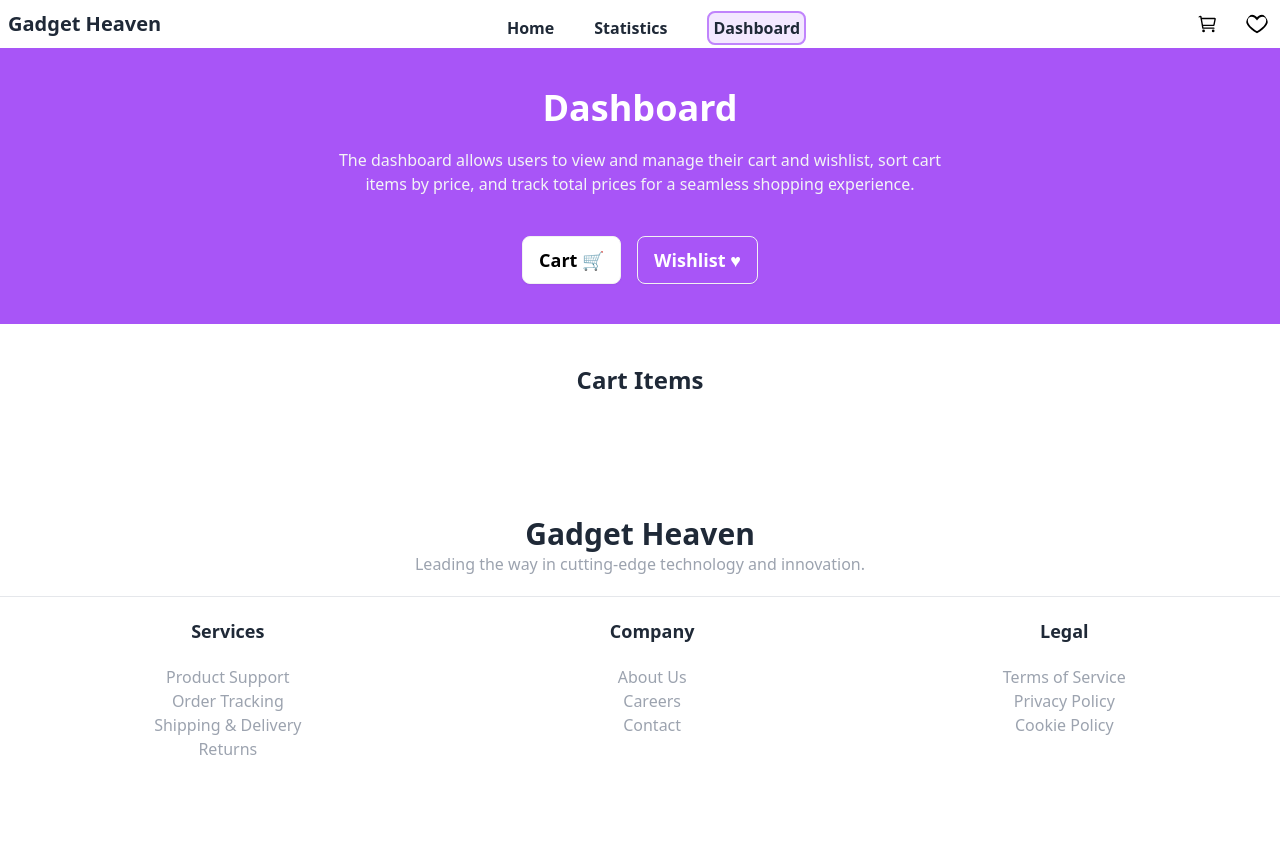
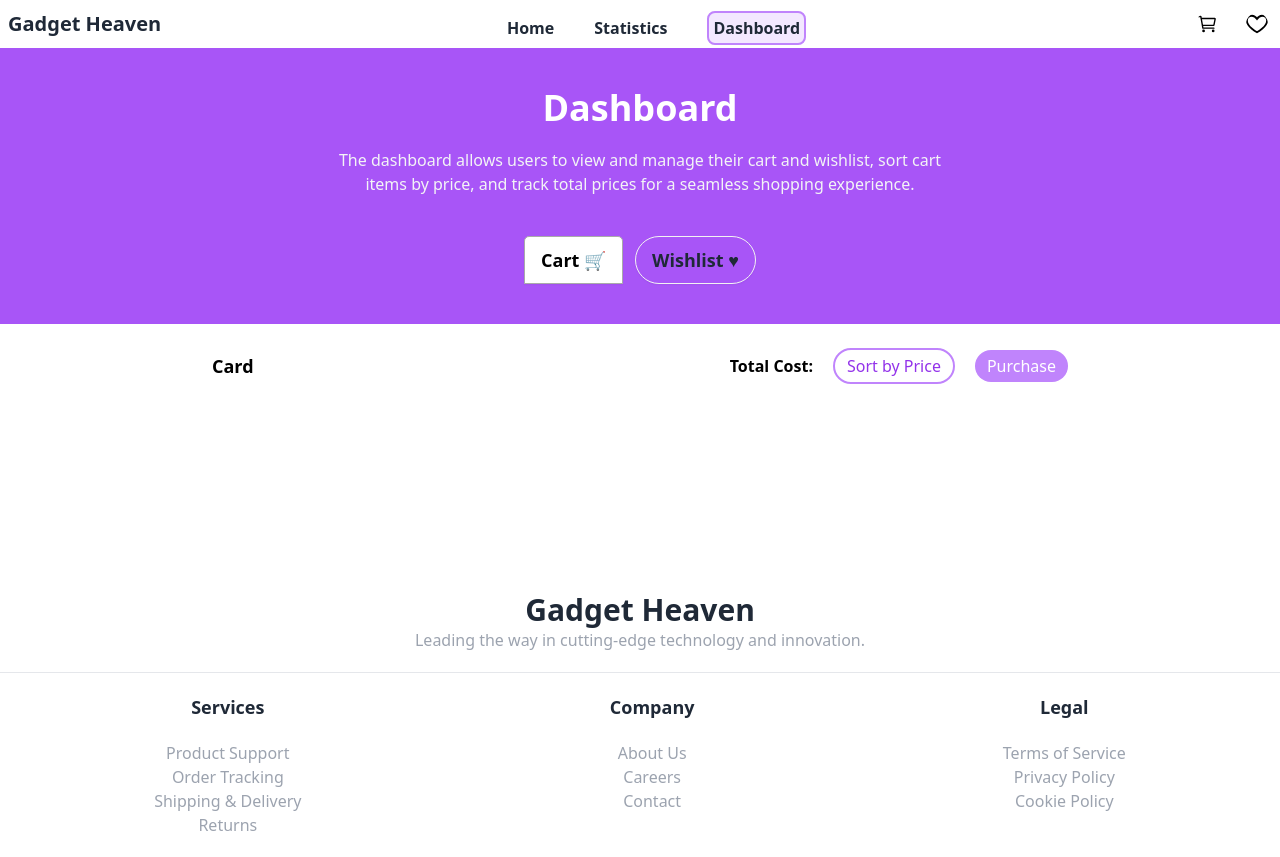
Before and after one commit to programming-hero-web-course-4/b10a8-gadget-heaven-Rasadul-Islam, a React (Vite) app: page /dashboard in a window 1280 px wide. Before the commit the page ends 800 px from the top, so only its background shows below. Built offline with nearby package versions, Linux system fonts and the light colour scheme.

Commit message:
added dashboar tabs

```diff
--- a/package.json
+++ b/package.json
@@ -16,6 +16,7 @@
     "react-dom": "^18.3.1",
     "react-icons": "^5.3.0",
     "react-router-dom": "^7.0.1",
+    "react-tabs": "^6.1.0",
     "sort-by": "^1.2.0"
   },
   "devDependencies": {
--- /dev/null
+++ b/src/Utility/AddToDb.js
@@ -0,0 +1,40 @@
+const getStoredCardList = ()=>{
+    const storedListStr = localStorage.getItem('card-list');
+    if(storedListStr){
+        const storedList = JSON.parse(storedListStr);
+        return storedList;
+    }else{
+        return[];
+    }
+}
+ const addToStoredCardList =(id)=>{
+    const storedList = getStoredCardList();
+    if (storedList.includes(id)){
+        console.log(id,"Already Added this item");
+    }else{
+        storedList.push(id);
+        const storedListStr = JSON.stringify(storedList);
+        localStorage.setItem('card-list', storedListStr);
+    }
+}
+
+const getStoredWishList = ()=>{
+    const storedListStr = localStorage.getItem('wish-list');
+    if(storedListStr){
+        const storedList = JSON.parse(storedListStr);
+        return storedList;
+    }else{
+        return[];
+    }
+}
+ const addToStoredWishList =(id)=>{
+    const storedList = getStoredWishList();
+    if (storedList.includes(id)){
+        console.log(id,"Already Added this item");
+    }else{
+        storedList.push(id);
+        const storedListStr = JSON.stringify(storedList);
+        localStorage.setItem('wish-list', storedListStr);
+    }
+}
+export {addToStoredCardList , addToStoredWishList};
--- a/src/components/Dashboard/Dashboard.jsx
+++ b/src/components/Dashboard/Dashboard.jsx
@@ -1,54 +1,52 @@
-import React, { useState } from 'react';
+import React from 'react';
+import { Tab, Tabs, TabList, TabPanel } from 'react-tabs';
+import 'react-tabs/style/react-tabs.css';
 
 const Dashboard = () => {
-    const [activeTab, setActiveTab] = useState("Cart"); // State to manage active tab
-
-    const handleTabClick = (tab) => {
-        setActiveTab(tab);
-    };
 
     return (
-        <div className="">
+        <div className="relative">
             {/* Top Section */}
-            <div className="py-10  text-white text-center bg-purple-500">
+            <div className="py-10 pb-32 text-white text-center bg-purple-500">
                 <h1 className="text-2xl md:text-4xl font-bold">
                     Dashboard
                 </h1>
                 <p className="w-11/12 md:w-2/3 lg:w-1/2 mx-auto mt-5 text-gray-100">
                     The dashboard allows users to view and manage their cart and wishlist, sort cart items by price, and track total prices for a seamless shopping experience.
                 </p>
-                {/* Buttons */}
-                <div className="mt-10 flex flex-col sm:flex-row gap-4 justify-center">
-                    <button
-                        onClick={() => handleTabClick("Cart")}
-                        className={`btn bg-transparent font-bold text-lg ${activeTab === "Cart" ? "bg-white text-black" : "text-white"}`}
-                    >
-                        Cart 🛒
-                    </button>
-                    <button
-                        onClick={() => handleTabClick("Wishlist")}
-                        className={`btn bg-transparent font-bold text-lg ${activeTab === "Wishlist" ? "bg-white text-black" : "text-white"}`}
-                    >
-                        Wishlist ♥
-                    </button>
-                </div>
             </div>
-
-            {/* Display active tab content */}
-            <div className="py-10">
-                {activeTab === "Cart" ? (
-                    <div>
-                        {/* Cart content goes here */}
-                        <h2 className="text-2xl font-bold text-center">Cart Items</h2>
-                        {/* Cart items display */}
+            <div>
+            <Tabs className='relative -top-32 mt-10'>
+                    <TabList className='gap-3 flex justify-center items-center'>
+                        <Tab className="btn bg-transparent font-bold text-lg rounded-full">Cart 🛒</Tab>
+                        <Tab className='btn bg-transparent font-bold text-lg rounded-full'> Wishlist ♥</Tab>
+                    </TabList>
+                    <div className='bg-white text-black text-lg text-center mt-16'>
+                    <TabPanel >
+                        <div className='container max-w-4xl  px-5 mx-auto'>
+                            <div className='flex w-full justify-start items-center'>
+                                <div className='w-1/4 text-start'>
+                                <h1 className='font-bold'>Card</h1>
+                                </div>
+                                <div className='flex justify-end items-center w-3/4 gap-5 text-base'>
+                                <h1 className='font-bold'>Total Cost:</h1>
+                                <button className='border-2 border-purple-400 text-purple-600 rounded-full px-3 py-1'>Sort by Price</button>
+                                <button className=' bg-purple-400 rounded-full px-3 py-1 text-white border-none'>Purchase</button>
+                                </div>
+                            </div>
+                        </div>
+                    </TabPanel>
+                    <TabPanel>
+                    <div className='container max-w-4xl px-5 mx-auto'>
+                            <div className='flex w-full justify-start items-center'>
+                                <div className='w-full text-start'>
+                                <h1 className='font-bold py-1'>Wish List</h1>
+                                </div>
+                            </div>
+                        </div>
+                    </TabPanel>
                     </div>
-                ) : (
-                    <div>
-                        {/* Wishlist content goes here */}
-                        <h2 className="text-2xl font-bold text-center">Wishlist Items</h2>
-                        {/* Wishlist items display */}
-                    </div>
-                )}
+                </Tabs>
             </div>
         </div>
     );
--- a/src/components/ItemDetails/ItemDetails.jsx
+++ b/src/components/ItemDetails/ItemDetails.jsx
@@ -1,5 +1,7 @@
 import React, { useEffect, useState } from "react";
 import { useParams } from "react-router-dom";
+import { addToStoredCardList, addToStoredWishList } from "../../Utility/AddToDb";
+
 
 const ItemDetails = () => {
     const { product_Id } = useParams();
@@ -19,20 +21,24 @@ const ItemDetails = () => {
             });
     }, [product_Id]);
 
-    const handleAddToCart = () => {
-        if (item) {
-            setCart((prevCart) => [...prevCart, item]);
-            alert(`${item.product_title} has been added to your cart!`);
-        }
+    const handleAddToCart = (id) => {
+        // if (item) {
+        //     setCart((prevCart) => [...prevCart, item]);
+        //     alert(`${item.product_title} has been added to your cart!`);
+        // }
+
+        addToStoredWishList(id);
+
     };
 
-    const handleAddToWishlist = () => {
+    const handleAddToWishlist = (id) => {
         if (item) {
             if (!wishlist.find((wishItem) => wishItem.product_id === item.product_id)) {
                 setWishlist((prevWishlist) => [...prevWishlist, item]);
                 alert(`${item.product_title} has been added to your wishlist!`);
             }
         }
+        addToStoredWishList(id);
     };
 
     // Loading Massage
@@ -103,13 +109,13 @@ const ItemDetails = () => {
                             {/* Buttons */}
                             <div className="mt-10 flex flex-col sm:flex-row gap-4">
                                 <button
-                                    onClick={handleAddToCart}
+                                    onClick={()=>handleAddToCart(item.product_id)}
                                     className="bg-purple-500 text-white px-4 py-2 rounded-full hover:bg-blue-600 transition"
                                 >
                                     Add to Cart
                                 </button>
                                 <button
-                                    onClick={() => handleAddToWishlist(item)}
+                                    onClick={() => handleAddToWishlist(item.product_id)}
                                     className={`px-4 py-2 rounded-full transition ${wishlist.some((wishItem) => wishItem.product_id === item.product_id)
                                             ? "bg-gray-300 text-gray-400 cursor-not-allowed"
                                             : "border-2 border-gray-500 text-black  hover:bg-purple-200"
--- /dev/null
+++ b/src/components/ListedCard.jsx/ListedCard.jsx
@@ -0,0 +1,11 @@
+import React from 'react';
+
+const ListedCard = () => {
+    return (
+        <div>
+            <h1> Listed Items</h1>
+        </div>
+    );
+};
+
+export default ListedCard;
```
Also changed, not shown: 1 other file (tests, documents, lock files or other folders).
